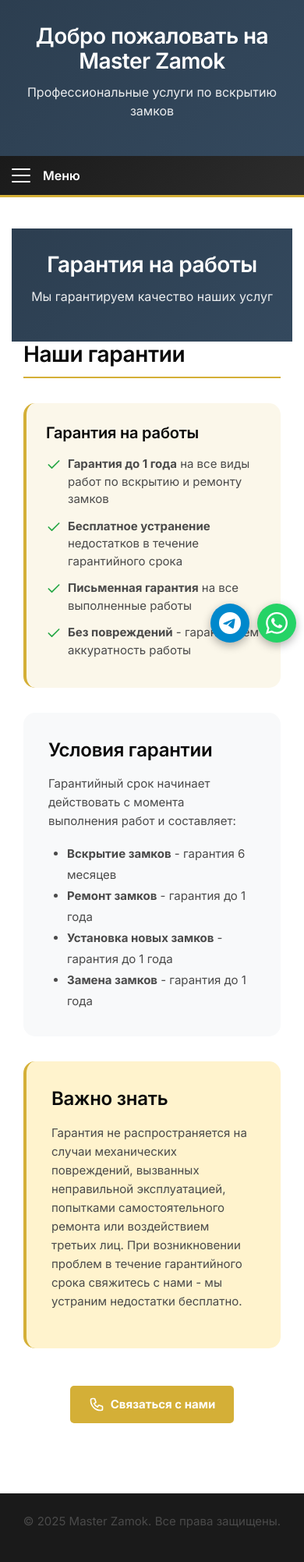
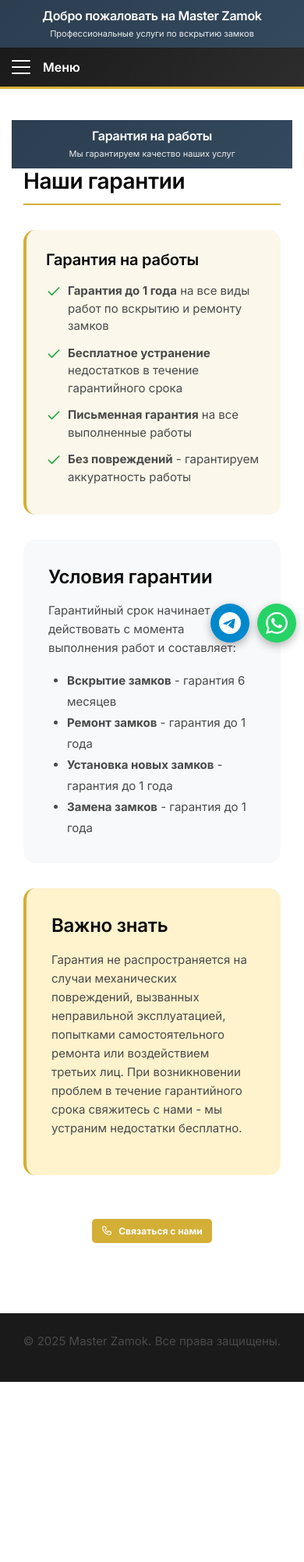
Before and after one commit to egorshkurko/site_zamok, a Django app: page /garant/ in a window 390 px wide. Shown: the whole page at 78% size. After the commit the page ends 1772 px from the top, so only its background shows below. Run offline with Django 4.2, Linux system fonts and the light colour scheme.

Commit message:
Improve mobile responsiveness: reduce header sizes, fix horizontal scrolling, add adaptive scaling for phone number and address

```diff
--- a/mainapp/templates/base.html
+++ b/mainapp/templates/base.html
@@ -14,6 +14,23 @@
             margin: 0;
             padding: 0;
             box-sizing: border-box;
+        }
+
+        html, body {
+            overflow-x: hidden;
+            width: 100%;
+            max-width: 100%;
+        }
+
+        /* Предотвращение обрезки текста */
+        * {
+            word-wrap: break-word;
+            overflow-wrap: break-word;
+        }
+
+        img, svg {
+            max-width: 100%;
+            height: auto;
         }
 
         body {
@@ -458,18 +475,24 @@
 
         .footer-grid {
             display: grid;
-            grid-template-columns: repeat(auto-fit, minmax(300px, 1fr));
+            grid-template-columns: repeat(auto-fit, minmax(250px, 1fr));
             gap: 30px;
+            width: 100%;
+            box-sizing: border-box;
         }
 
         .contact-info {
             margin-bottom: 15px;
+            word-wrap: break-word;
+            overflow-wrap: break-word;
+            font-size: clamp(0.875rem, 2vw, 1rem);
         }
 
         .contact-info strong {
             color: #d4af37;
             display: block;
             margin-bottom: 5px;
+            font-size: clamp(0.9rem, 2.2vw, 1rem);
         }
 
         /* Подвал */
@@ -703,12 +726,72 @@
                 gap: 10px;
             }
 
+            .footer-grid {
+                grid-template-columns: 1fr;
+                gap: 20px;
+            }
+
+            .contact-info {
+                font-size: clamp(0.8rem, 3vw, 0.9rem);
+                margin-bottom: 12px;
+            }
+
+            .contact-info strong {
+                font-size: clamp(0.85rem, 3.2vw, 0.95rem);
+            }
+
+            .main-header {
+                padding: 12px 0;
+            }
+
             .main-header h1 {
-                font-size: 28px;
+                font-size: 20px;
+                margin-bottom: 0.4rem;
+                line-height: 1.2;
             }
 
             .main-header p {
+                font-size: 13px;
+                margin-bottom: 0;
+            }
+
+            .cta-button {
+                padding: 8px 16px !important;
+                font-size: 13px !important;
+                margin-top: 10px !important;
+            }
+
+            .cta-button svg {
+                width: 16px !important;
+                height: 16px !important;
+            }
+        }
+
+        /* Очень маленькие экраны */
+        @media (max-width: 480px) {
+            .main-header {
+                padding: 10px 0;
+            }
+
+            .main-header h1 {
                 font-size: 16px;
+                margin-bottom: 0.3rem;
+                line-height: 1.25;
+            }
+
+            .main-header p {
+                font-size: 11px;
+            }
+
+            .cta-button {
+                padding: 6px 12px !important;
+                font-size: 12px !important;
+                margin-top: 8px !important;
+            }
+
+            .cta-button svg {
+                width: 14px !important;
+                height: 14px !important;
             }
         }
 
```
Also changed, not shown: mainapp/templates/index.html (+106 -18 lines).
